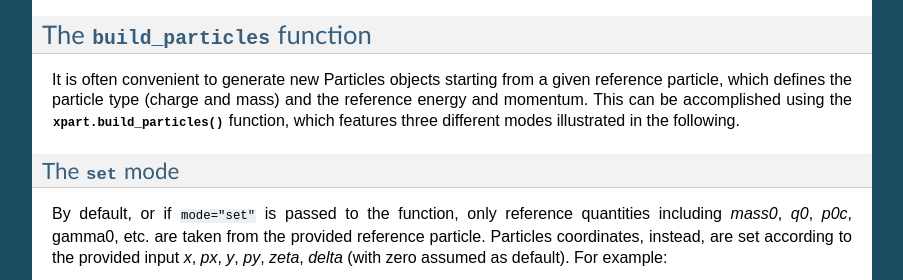
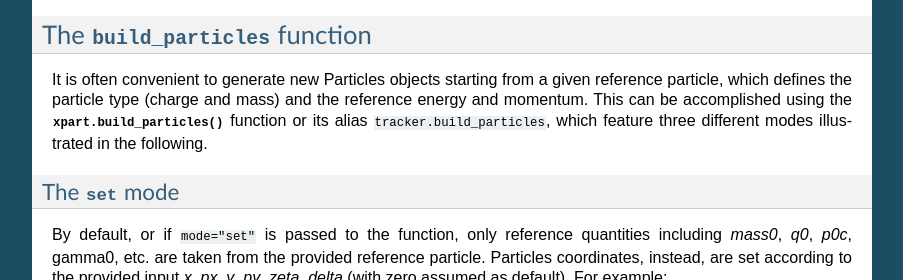
Before and after one commit to xsuite/xsuite, a Sphinx documentation site: the page built from docs/particlesmanip.rst, in a window 1280 px wide and 900 px high, scrolled down 1022 px, cut to the strip 148-428 px from the top of the window. Shown: the whole strip, without its empty margins (198-1101 px from the left). Built offline with Sphinx 7.4.7, drawn with Linux system fonts in a browser that asks for light colours.

Commit message:
Update API

```diff
--- a/docs/particlesmanip.rst
+++ b/docs/particlesmanip.rst
@@ -44,8 +44,9 @@ The ``build_particles`` function
 It is often convenient to generate new Particles objects starting from a given
 reference particle, which defines the particle type (charge and mass)
 and the reference energy and momentum.
-This can be accomplished using the :meth:`xpart.build_particles` function, which
-features three different modes illustrated in the following.
+This can be accomplished using the :meth:`xpart.build_particles` function or
+its alias ``tracker.build_particles``, which
+feature three different modes illustrated in the following.
 
 The ``set`` mode
 ----------------
```
